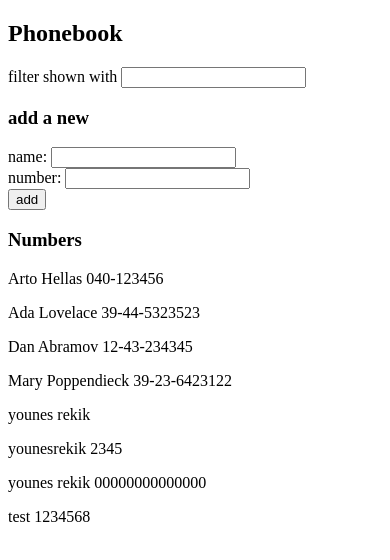
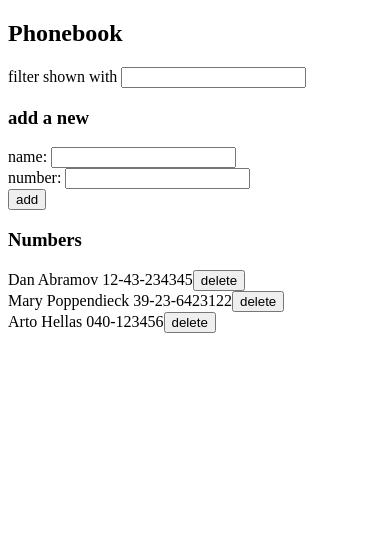
Before and after one commit to younesRekik15/fullstack_open, a React (Vite) app in the folder part2/phonebook/: page / in a window 390 px wide. Shown: the top 560 px of the page. Built offline with nearby package versions, Linux system fonts and the light colour scheme; data requests are answered from the project's data file.

Commit message:
the phonebook step 9

```diff
--- a/part2/phonebook/db.json
+++ b/part2/phonebook/db.json
@@ -1,15 +1,5 @@
 {
   "persons": [
-    {
-      "name": "Arto Hellas",
-      "number": "040-123456",
-      "id": "1"
-    },
-    {
-      "name": "Ada Lovelace",
-      "number": "39-44-5323523",
-      "id": "2"
-    },
     {
       "name": "Dan Abramov",
       "number": "12-43-234345",
@@ -21,24 +11,9 @@
       "id": "4"
     },
     {
-      "name": "younes",
-      "number": "rekik",
-      "id": "gzh0739UGNM"
-    },
-    {
-      "name": "younesrekik",
-      "number": "2345",
-      "id": "cNECFDIe4fI"
-    },
-    {
-      "name": "younes rekik",
-      "number": "00000000000000",
-      "id": "Ml7YCvXMr5E"
-    },
-    {
-      "name": "test",
-      "number": "1234568",
-      "id": "ToxhThu4fGw"
+      "name": "Arto Hellas",
+      "number": "040-123456",
+      "id": "PXCVknzw_hY"
     }
   ],
   "$schema": "./node_modules/json-server/schema.json"
--- a/part2/phonebook/src/App.jsx
+++ b/part2/phonebook/src/App.jsx
@@ -25,13 +25,23 @@ const PersonForm = ({onSubmit, nameValue, nameOnChange, numberValue, numberOnCha
   )
 }
 
-const Persons = ({searchValue, persons}) => {
+const Persons = ({searchValue, persons, removePerson}) => {
   return(
     <>{
       persons.filter(
         person =>person.name.toLowerCase().includes(searchValue)
       ).map(
-          person => <p key={person.id}>{person.name} {person.number}</p>
+          person => {
+            return(
+              <div key={person.id}>
+                {person.name} {person.number}
+                <button onClick={()=>{
+                  removePerson(person)
+                }}>
+                  delete
+                </button>
+              </div>
+            )}
       )
     }</>
   )
@@ -82,6 +92,17 @@ const App = () => {
     // setPersons(persons.concat({name:newName,number:newNumber}))
   }
 
+  const removePerson = (person) => {
+    if(confirm(`Delete ${person.name} ?`)){
+      personService
+      .remove(person.id)
+      .then( () =>{
+        setPersons(persons.filter(filteredPerson => filteredPerson.id !== person.id))
+        console.log(persons)
+      })
+    }
+  }
+
 
   return (
     <div>
@@ -101,7 +122,7 @@ const App = () => {
 
       <h3>Numbers</h3>
 
-      <Persons searchValue ={searchValue} persons ={persons} />
+      <Persons searchValue ={searchValue} persons ={persons} removePerson={removePerson} />
     </div>
   )
 }
--- a/part2/phonebook/src/services/persons.jsx
+++ b/part2/phonebook/src/services/persons.jsx
@@ -11,6 +11,10 @@ const create = newObject =>{
     return request.then(response => response.data)
 }
 
+const remove = id =>{
+    return axios.delete(`${baseURL}/${id}`)
+}
 
 
-export default {getAll, create}
+
+export default {getAll, create, remove}
```
